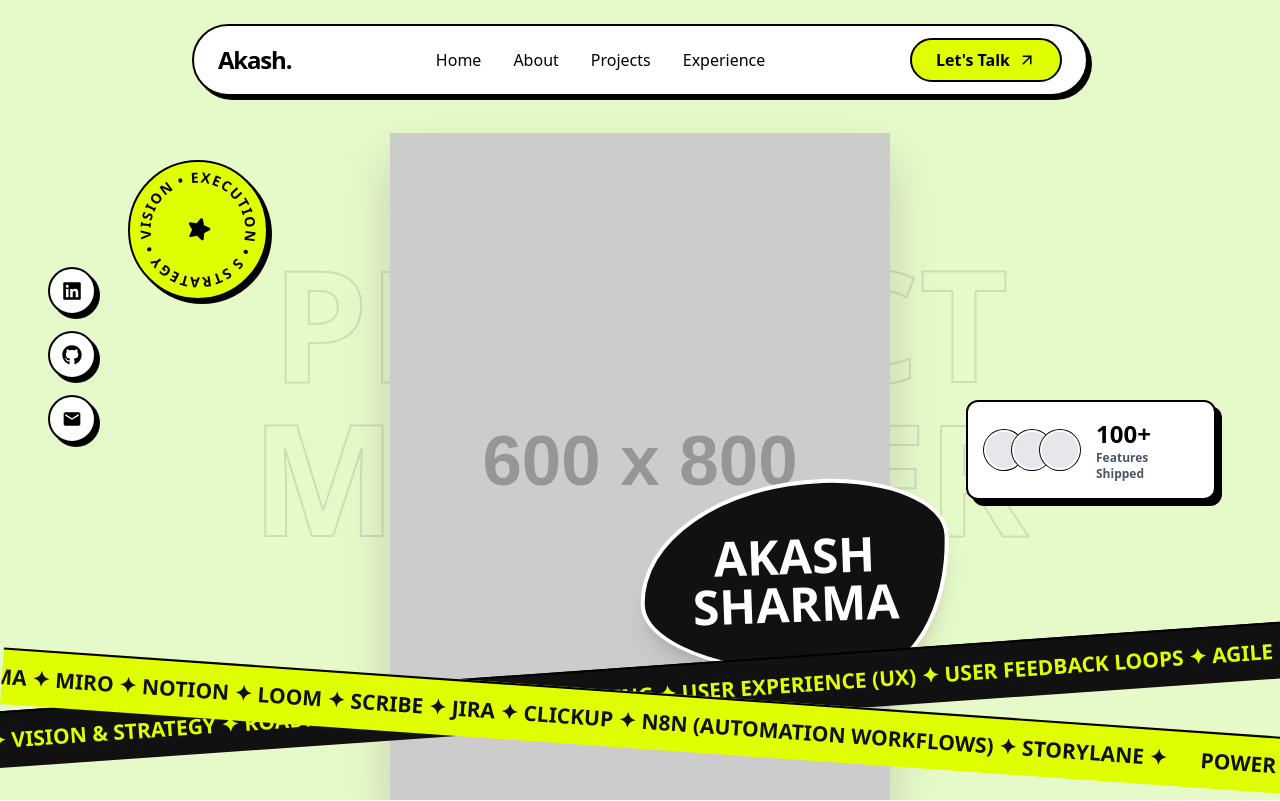
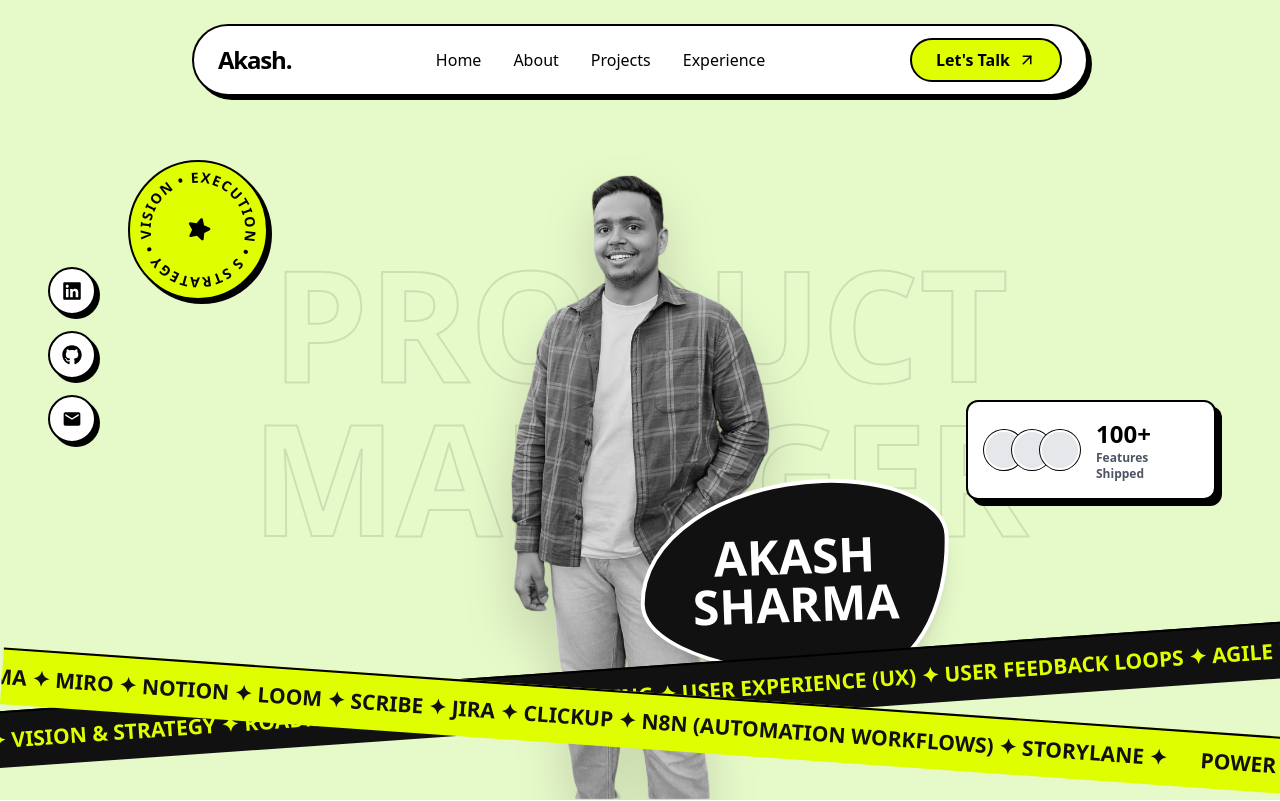
Before and after one commit to AkashSharma19/personal--portfolio, a React (Vite) app: page / in a window 1280 px wide. Shown: the top 801 px of the page. Built offline with nearby package versions, Linux system fonts and the light colour scheme; the HTML template or start-up script is replaced by a standard one.

Commit message:
Add profile image to home page

```diff
--- a/src/components/Hero.jsx
+++ b/src/components/Hero.jsx
@@ -129,7 +129,7 @@ export default function HeroSection() {
           className="relative z-10 w-[80vw] md:w-[40vw] max-w-[500px]"
         >
           <img
-            src="https://placehold.co/600x800/png?text=Your+Transparent+Image+Here"
+            src="/profile.png"
             alt="Akash Sharma"
             className="w-full h-auto object-contain drop-shadow-2xl grayscale hover:grayscale-0 transition-all duration-500"
           />
```
Also changed, not shown: public/profile.png (added).
